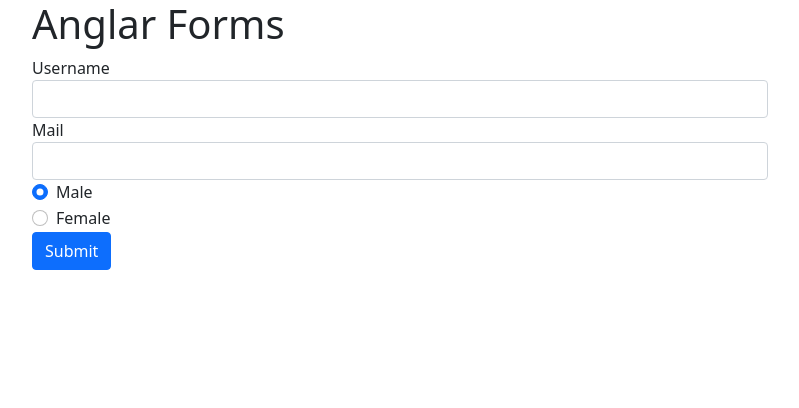
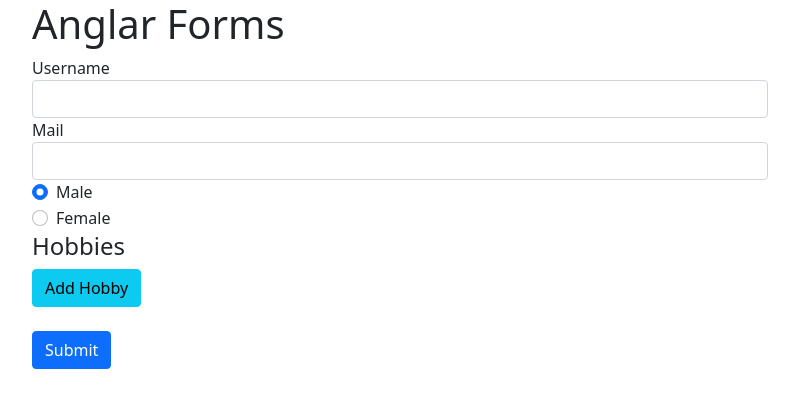
Before and after one commit to jmguevarra/angular-forms, an Angular app: page /reactive-form in a window 1280 px wide. Shown: the top 408 px of the page, without its empty margins (50-849 px from the left). Built offline with nearby package versions, Linux system fonts and the light colour scheme.

Commit message:
Reactive FormArray

```diff
--- a/src/app/reactive-form/reactive-form.component.html
+++ b/src/app/reactive-form/reactive-form.component.html
@@ -41,8 +41,18 @@
                 </label>
               </div>
             </div>
+            <div formArrayName="hobbies">
+                <h4>Hobbies</h4>
+                <button class="btn btn-info" (click)="onAddHobby()" type="button">Add Hobby</button>
+                <div class="form-group my-2" *ngFor="let hobby of hobbies; let i = index"><!-- hobbies is from getter function in the ts file -->
+                    <input
+                        [formControlName]="i"
+                        type="text"
+                        class="form-control">
+                </div>
+            </div>
           <button
-            class="btn btn-primary"
+            class="btn btn-primary mt-4"
             type="submit"
             >Submit</button>
             <!--- [disabled]="condition" f here is the ngForm object above form tag itself. It's also from angular/form directives -->
--- a/src/app/reactive-form/reactive-form.component.ts
+++ b/src/app/reactive-form/reactive-form.component.ts
@@ -1,5 +1,5 @@
 import { Component, OnInit} from '@angular/core';
-import { FormControl, FormGroup, Validators } from '@angular/forms';
+import { FormArray, FormControl, FormGroup, Validators } from '@angular/forms';
 
 
 @Component({
@@ -23,11 +23,21 @@
         'username'  :   new FormControl(null, Validators.required),
         'email'     :   new FormControl(null, [Validators.required, Validators.email]),
       }),
-      'gender'    :   new FormControl('Male')
+      'gender'    :   new FormControl('Male') ,
+      'hobbies'   :   new FormArray([])
     });
   }
 
   onSubmit(){
     console.log(this.signupForm);
   }
+
+  onAddHobby(){
+    const control = new FormControl(null, Validators.required);
+    (<FormArray>this.signupForm.get('hobbies')).push(control);
+  }
+
+  get hobbies(){
+    return (this.signupForm.get('hobbies') as FormArray).controls;
+  }
 }
```
